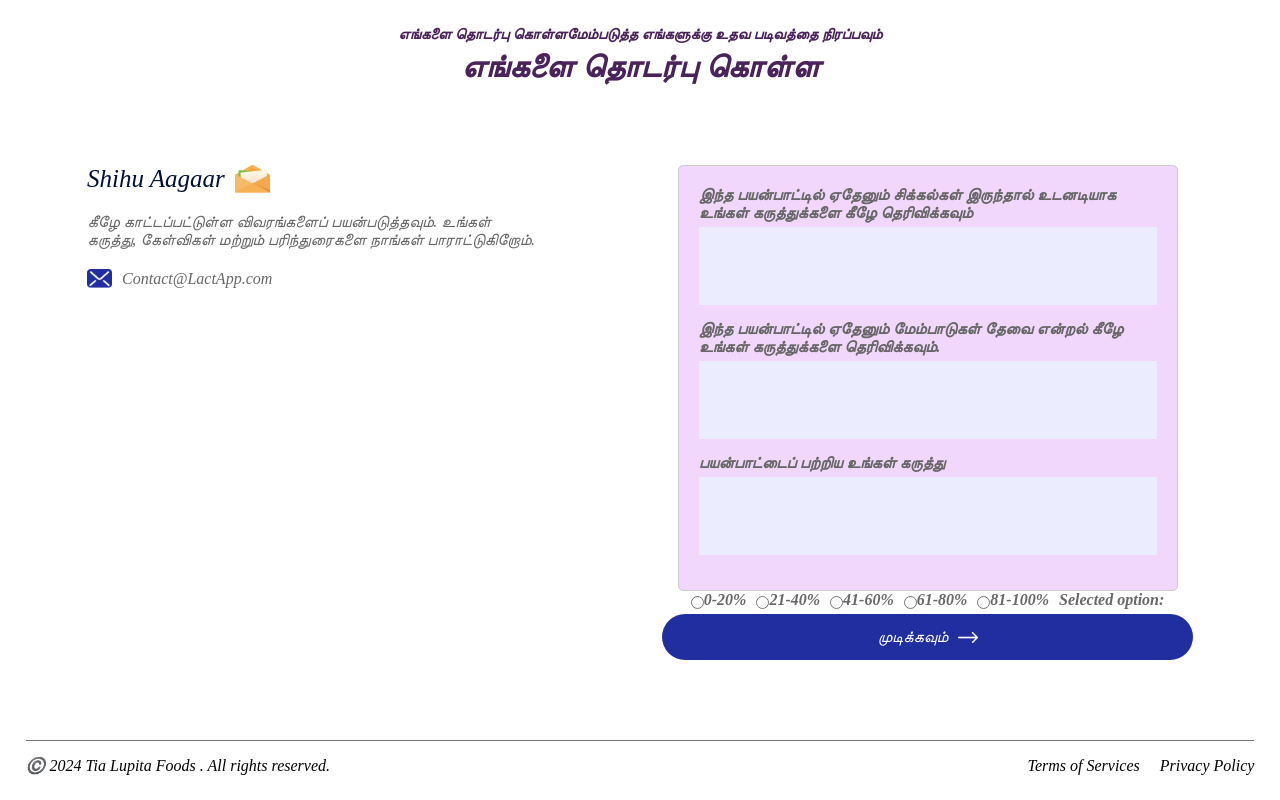
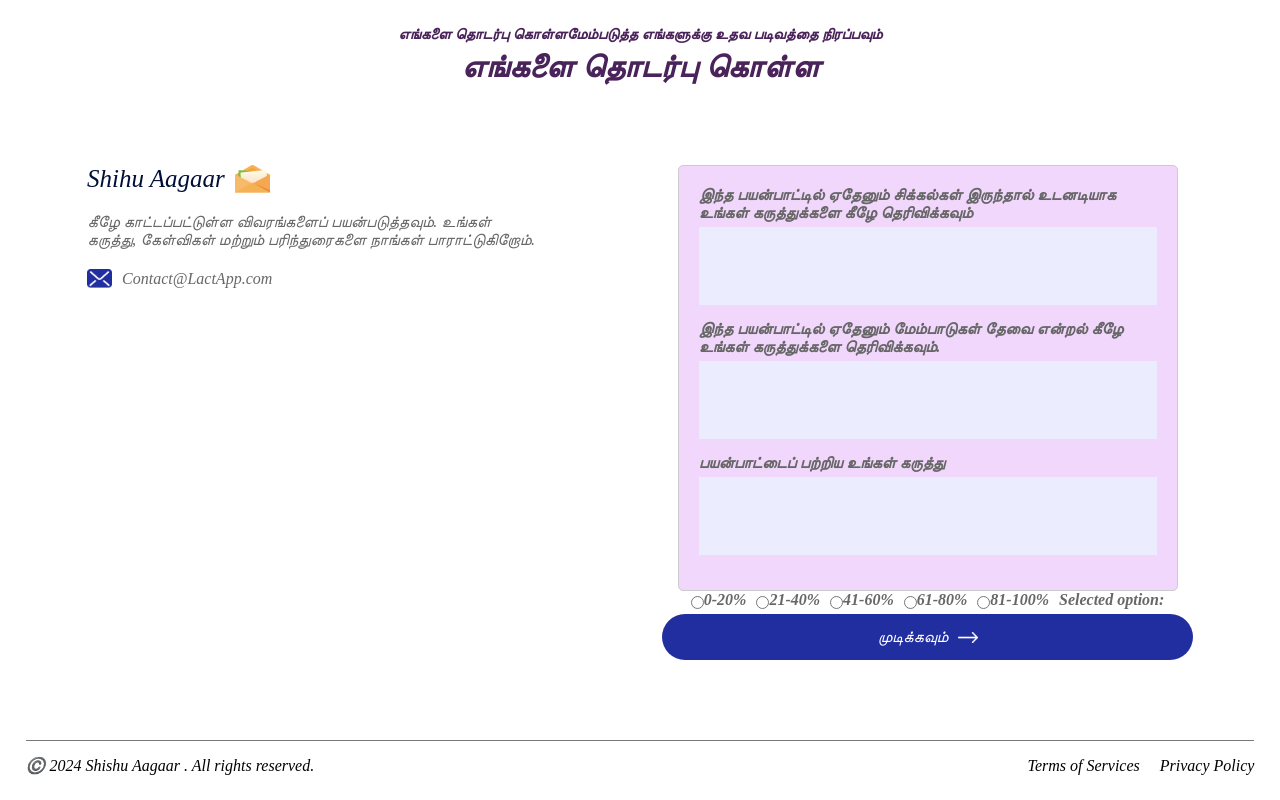
Before and after one commit to Vasundraa/shishuaagaar, a React (Create React App) app: page /Home in a window 1280 px wide. Shown: the part 1461-2261 px from the top of the page. Built offline with nearby package versions, Linux system fonts and the light colour scheme; no server answers; sample sign-in values are in the browser's storage; a web font is replaced by a local one.

Commit message:
Update Footer.js

```diff
--- a/src/Components/Footer/Footer.js
+++ b/src/Components/Footer/Footer.js
@@ -4,7 +4,7 @@
 const Footer =()=>{
   return (
     <div className='footer'>
-        <p>©️ 2024 Tia Lupita Foods . All rights reserved.</p>
+        <p>©️ 2024 Shishu Aagaar . All rights reserved.</p>
         <ul>
             <li>Terms of Services</li>
             <li>Privacy Policy</li>
```
